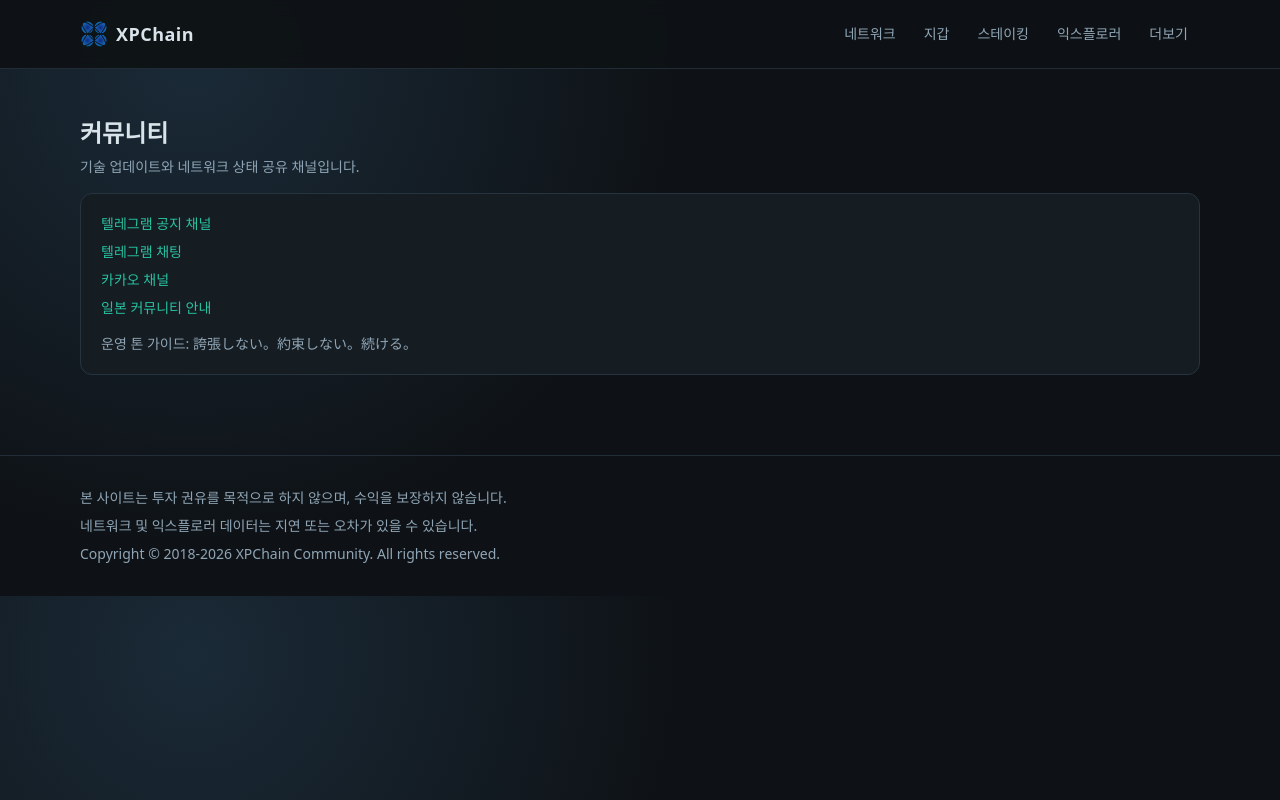
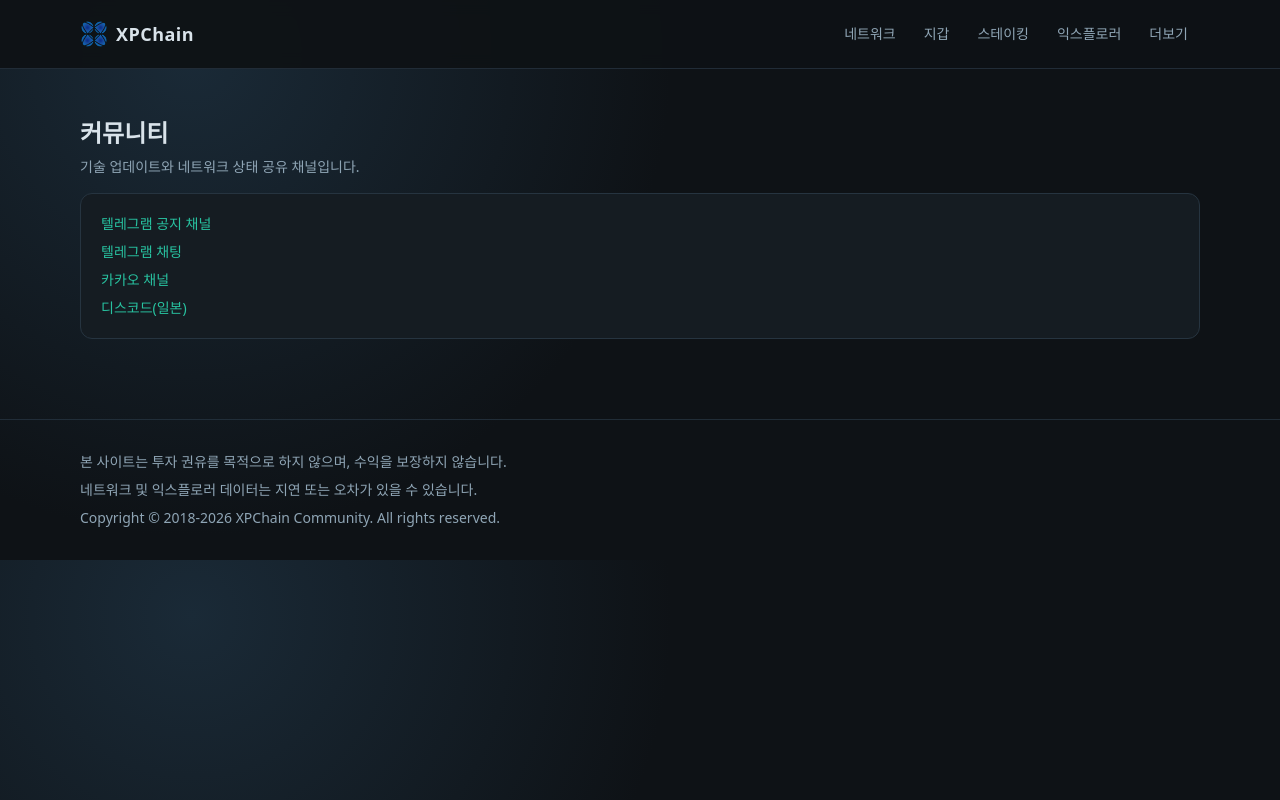
Before and after one commit to arnoldcho/xpchain-web, a Next.js app: page /community in a window 1280 px wide. Built offline with nearby package versions, Linux system fonts and the light colour scheme.

Commit message:
content: refine user-facing copy across network, explorer, wallets, and community

```diff
--- a/app/community/page.tsx
+++ b/app/community/page.tsx
@@ -10,8 +10,7 @@ export default function CommunityPage() {
           <p><a href={links.telegramNotice} target="_blank" rel="noreferrer" className="text-accent">텔레그램 공지 채널</a></p>
           <p><a href={links.telegramChat} target="_blank" rel="noreferrer" className="text-accent">텔레그램 채팅</a></p>
           <p><a href={links.kakaoChannel} target="_blank" rel="noreferrer" className="text-accent">카카오 채널</a></p>
-          <p><a href={links.japanDiscordLanding} target="_blank" rel="noreferrer" className="text-accent">일본 커뮤니티 안내</a></p>
-          <p className="pt-2 text-mute">운영 톤 가이드: 誇張しない。約束しない。続ける。</p>
+          <p><a href={links.japanDiscordLanding} target="_blank" rel="noreferrer" className="text-accent">디스코드(일본)</a></p>
         </div>
       </Section>
     </>
--- a/app/explorer/page.tsx
+++ b/app/explorer/page.tsx
@@ -13,7 +13,7 @@ export default async function ExplorerPage() {
   return (
     <>
       <h1 className="sr-only">익스플로러</h1>
-      <Section title="익스플로러" subtitle="체인 조회용 기본/백업 엔드포인트를 제공합니다.">
+      <Section title="익스플로러" subtitle="블록과 거래 내역을 확인할 수 있는 메인/백업 주소를 제공합니다.">
         <div className="panel space-y-3 p-5 text-sm">
           <ExplorerRealtimeStatus initialStatus={status} initialExplorerDbStatus={explorerDbStatus} />
           <p>
--- a/app/network/page.tsx
+++ b/app/network/page.tsx
@@ -35,7 +35,7 @@ export default async function NetworkPage() {
         </div>
       </Section>
 
-      <Section title="블록 간격 추이" subtitle="최근 1시간(최근 60개 블록) 생성 간격을 단순하게 보여줍니다.">
+      <Section title="블록 간격 추이" subtitle="최근 1시간 동안의 블록 생성 간격(최근 60개 블록 기준)을 시각화했습니다.">
         <NetworkChart points={status.recentBlockIntervals} />
       </Section>
 
--- a/app/wallets/page.tsx
+++ b/app/wallets/page.tsx
@@ -76,7 +76,7 @@ export default function WalletsPage() {
           </article>
           <article className="panel p-5">
             <h3 className="text-lg font-semibold text-text">Web Wallet</h3>
-            <p className="mt-2 text-sm text-mute">일상적 사용을 위한 웹 기반 지갑입니다.</p>
+            <p className="mt-2 text-sm text-mute">모바일 환경에 최적화되어 빠르고 간편하게 사용할 수 있는 웹 지갑입니다.</p>
             <TrackedLink
               href={links.walletWeb}
               target="_blank"
--- a/components/NetworkChart.tsx
+++ b/components/NetworkChart.tsx
@@ -9,7 +9,7 @@ export function NetworkChart({ points }: NetworkChartProps) {
 
   return (
     <div className="panel p-4">
-      <p className="mb-3 text-sm text-mute">최근 1시간 블록 간격 추이</p>
+      <p className="mb-3 text-sm text-mute">최근 60개 블록 간격 (왼쪽 과거 · 오른쪽 최신)</p>
       <div className="flex h-36 items-end gap-1">
         {points.map((point, index) => {
           const ratio = point / max;
```
